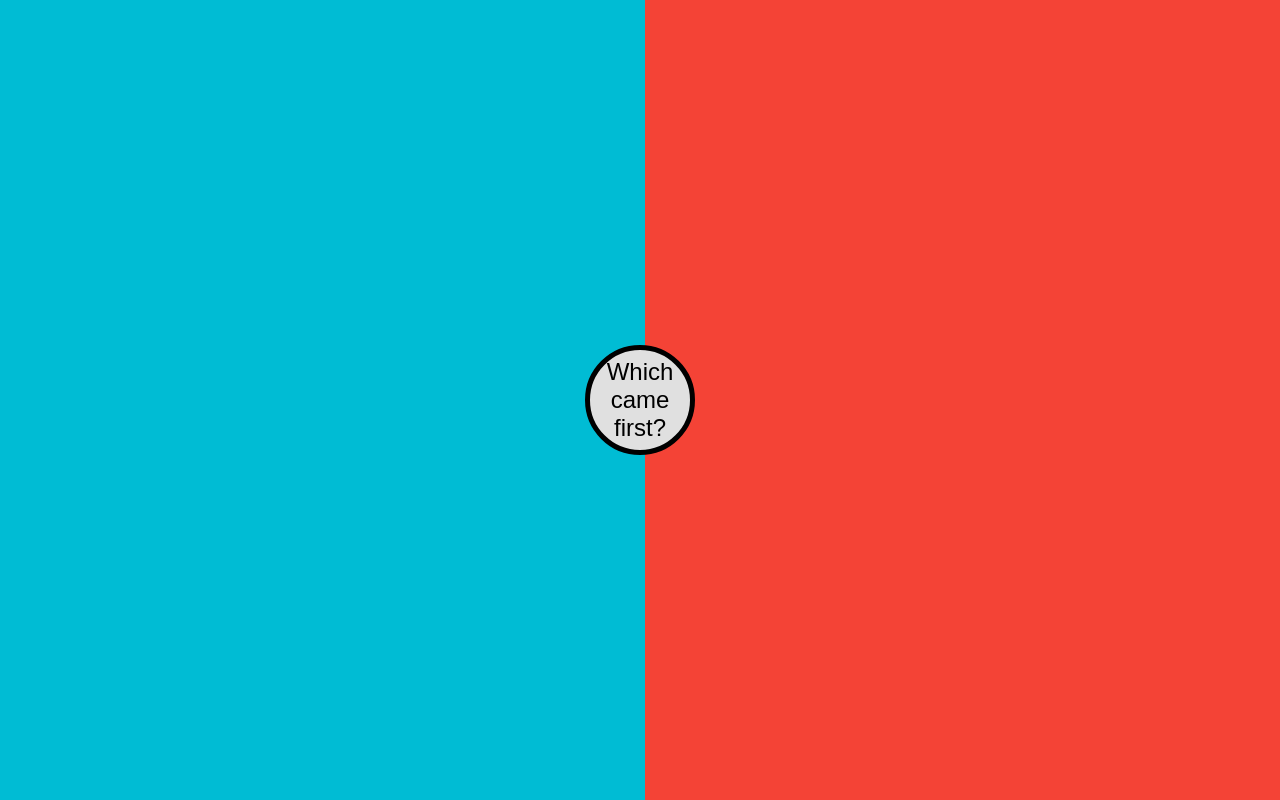
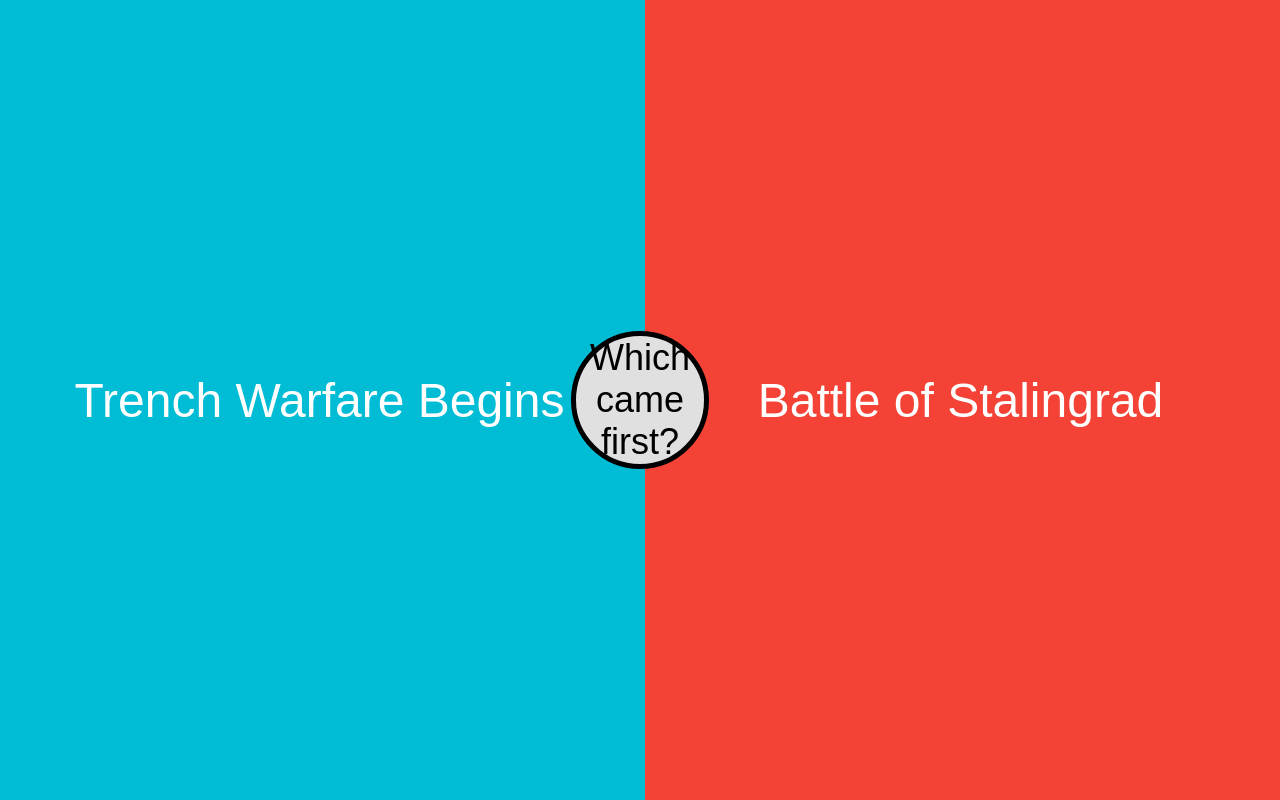
Before and after one commit to Ultra-bob/Which-came-first-game, a plain HTML site: page index.html in a window 1280 px wide. Drawn offline with Linux system fonts and the light colour scheme.

Commit message:
minor touchups

```diff
--- a/script.js
+++ b/script.js
@@ -33,11 +33,11 @@ const events = [
 let currentEvents = [];
 let clickable = true;
 
-const shuffledEvents = []
+let shuffledEvents = []
 
 function getRandomEvents() {
-    if (shuffledEvents.length() < 2) {
-        shuffledEvents = events.sort(() => 0.5 - Math.random());
+    if (shuffledEvents.length < 2) {
+        shuffledEvents = events.toSorted(() => 0.5 - Math.random());
     }
     return [shuffledEvents.pop(), shuffledEvents.pop()];
 }
@@ -63,7 +63,7 @@ function checkGuess(guess) {
         document.getElementById('event1').style.backgroundColor = '#ed3a2d';
         document.getElementById('event2').style.backgroundColor = '#ed3a2d';
     }
-    setTimeout(displayEvents, 2000);
+    setTimeout(displayEvents, 1000);
 }
 
 displayEvents();
--- a/styles.css
+++ b/styles.css
@@ -23,7 +23,7 @@ body {
     align-items: center;
     max-width: 50%;
     cursor: pointer;
-    font-size: 24px;
+    font-size: 48px;
     color: white;
     transition: background-color 0.3s;
 }
@@ -45,14 +45,14 @@ body {
     top: 50%;
     left: 50%;
     transform: translate(-50%, -50%);
-    width: 100px;
-    height: 100px;
+    width: 10vw;
+    height: 10vw;
     background-color: #e0e0e0;
     border-radius: 50%;
     display: flex;
     justify-content: center;
     align-items: center;
-    font-size: 24px;
+    font-size: 36px;
     text-align: center;
     border: 5px solid black;
     z-index: 1;
```
